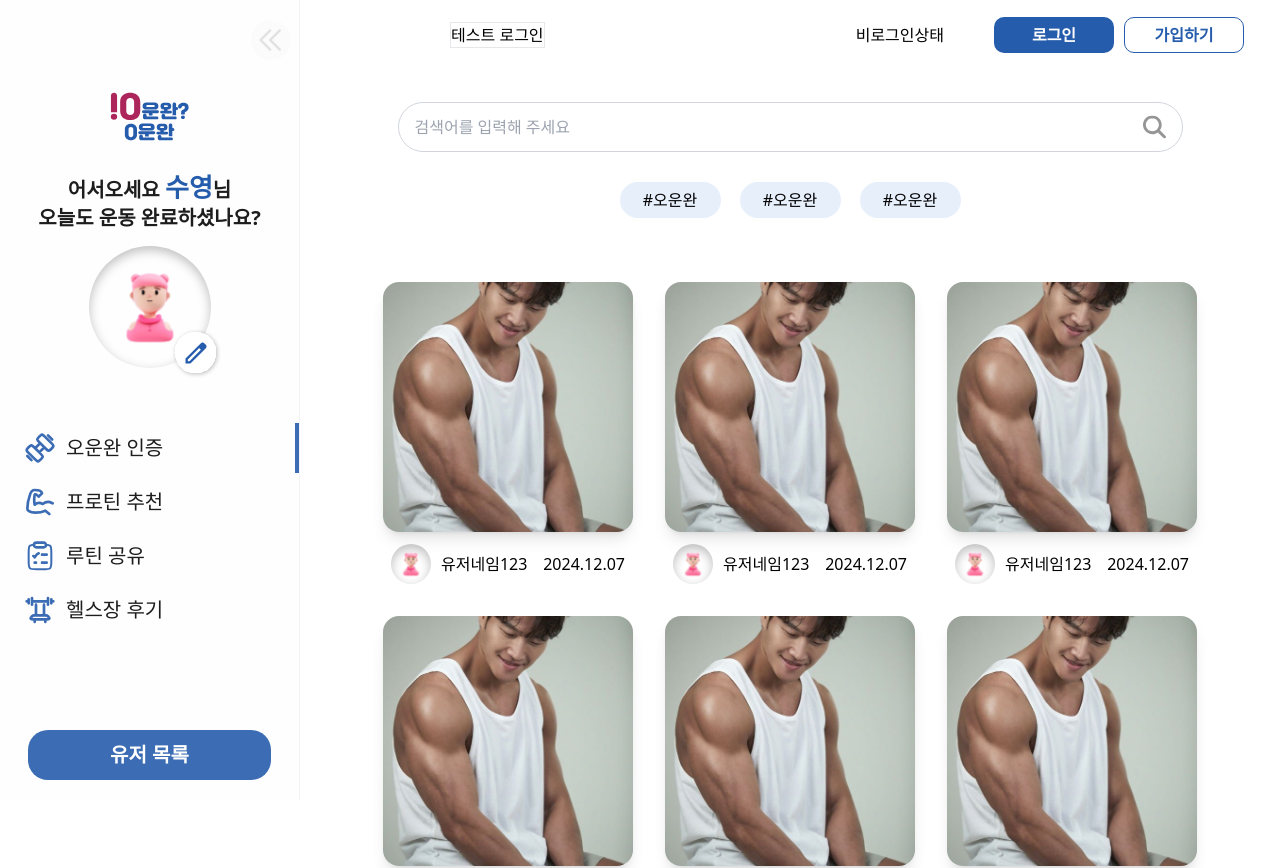
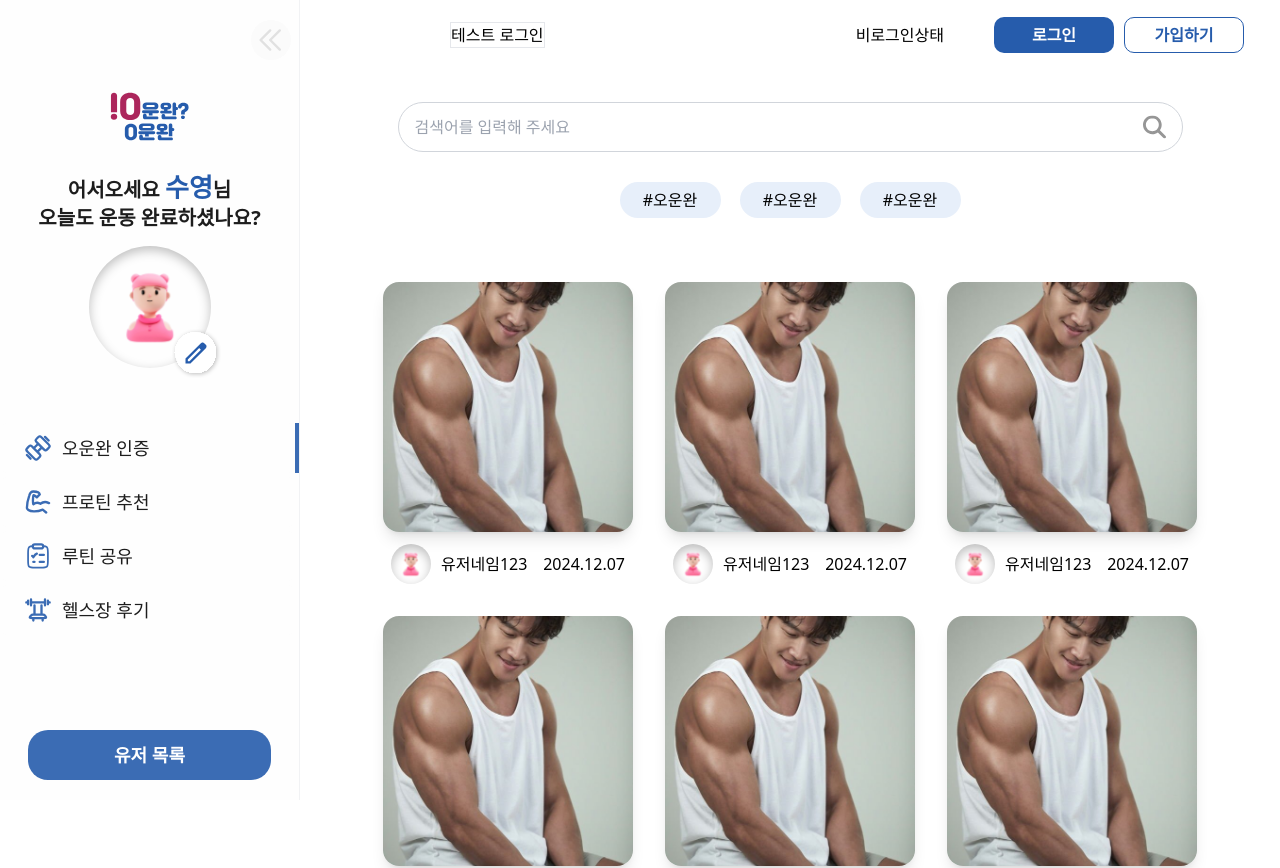
Before and after one commit to yoo-nji/Today_Workout_Done, a React (Vite) app: page / in a window 1280 px wide. Shown: the top 868 px of the page. Built offline with nearby package versions, Linux system fonts and the light colour scheme; no server answers; a web font is replaced by a local one.

Commit message:
style: 폰트 사이즈 수정

```diff
--- a/src/components/ChannelList.tsx
+++ b/src/components/ChannelList.tsx
@@ -29,11 +29,11 @@ export default function ChannelList({
         >
           <div
             className={twMerge(
-              "flex items-center gap-[10px] w-full h-[50px] pl-6 text-xl font-normal rounded-lg bg-[#FEFEFE] hover:bg-[#EAEAEA] transition cursor-pointer",
+              "flex items-center gap-[10px] w-full h-[50px] pl-6  text-lg font-normal rounded-lg bg-[#FEFEFE] hover:bg-[#EAEAEA] transition cursor-pointer",
               toggleStyle // 토글 스타일 지정
             )}
           >
-            <img className="w-8" src={icon} alt={alt} />
+            <img className="w-7" src={icon} alt={alt} />
             <div className={twMerge(!isToggleOpen && "hidden")}>{children}</div>
           </div>
         </li>
--- a/src/components/rootlayout/Sidebar.tsx
+++ b/src/components/rootlayout/Sidebar.tsx
@@ -149,7 +149,7 @@ export default function Sidebar() {
         {/* 유저목록 버튼 */}
         <button
           className={twMerge(
-            "self-center w-[243px] h-[50px] bg-[#3B6CB4] rounded-[20px] text-xl text-white font-bold relative",
+            "self-center w-[243px] h-[50px] bg-[#3B6CB4] rounded-[20px] text-lg text-white font-bold relative",
             !isToggle && "hidden"
           )}
           onClick={(e) => {
```
